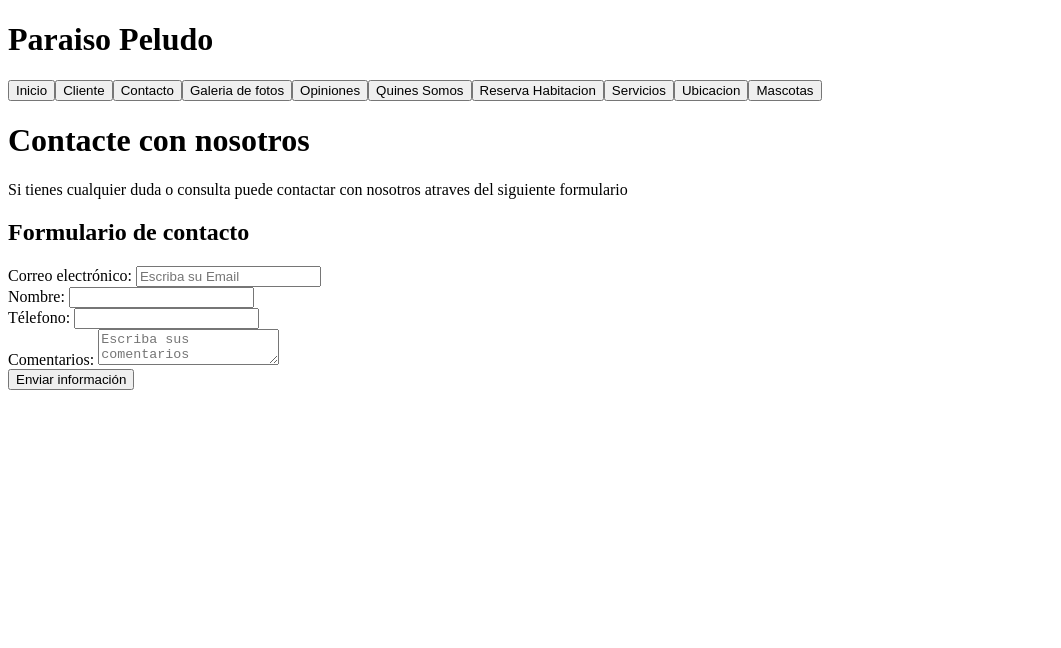
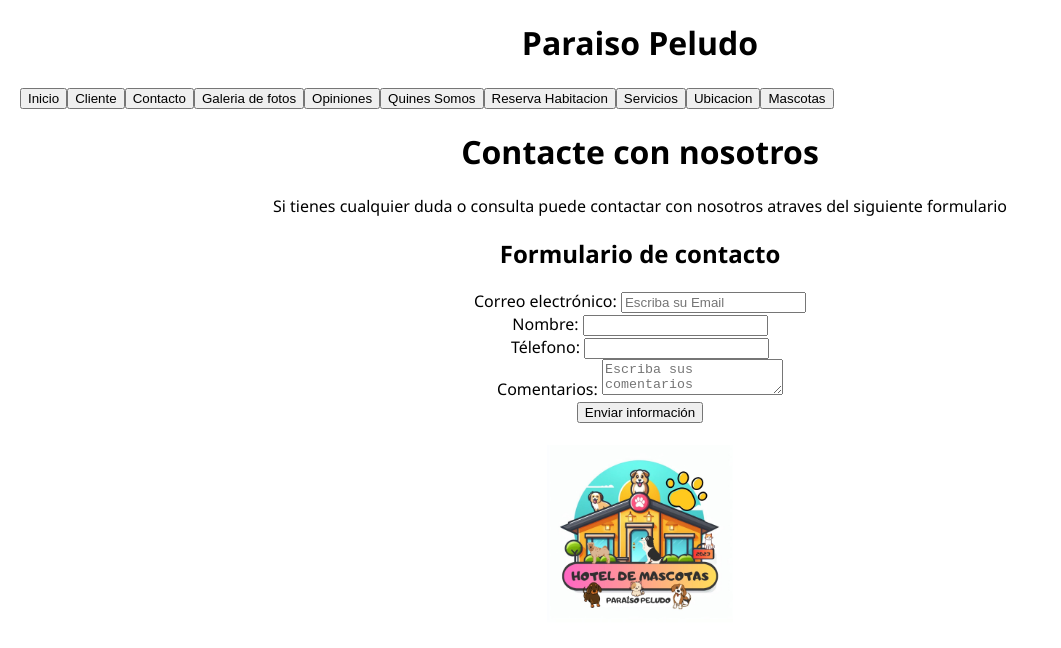
Before and after one commit to cohet3/FrontHotelMascotas, an Angular app: page /contacto in a window 1280 px wide. Shown: the top 648 px of the page, without its empty margins (0-1061 px from the left). Built offline with nearby package versions, Linux system fonts and the light colour scheme.

Commit message:
centrado de ubicacion y contacto 3Marzo 20.54

```diff
--- a/src/app/app.component.css
+++ b/src/app/app.component.css
@@ -1,4 +1,12 @@
-
+h1 {
+    text-align: center;
+  }
+img {
+    display: block;
+    margin-left: auto;
+    margin-right: auto;
+    width: 10%;
+  }
 body{
     margin: 0;
     padding: 0;
--- a/src/app/app.component.html
+++ b/src/app/app.component.html
@@ -1,5 +1,5 @@
-<h1>Paraiso Peludo</h1>
 
+  <h1>Paraiso Peludo</h1>
 <a routerLink="inicio">
   <button class="button button2">Inicio</button>
 </a>
@@ -30,5 +30,4 @@
 <a routerLink="mascotas">
   <button class="button button2">Mascotas</button>
 </a>
-
 <router-outlet />
--- a/src/app/contacto/contacto.component.css
+++ b/src/app/contacto/contacto.component.css
@@ -0,0 +1,14 @@
+h1, p, h2 {
+    text-align: center;
+  }
+.contenedor-formulario {
+    margin: 0 auto;
+    width: 50%;
+    text-align: center;
+  }
+img {
+    display: block;
+    margin-left: auto;
+    margin-right: auto;
+    width: 15%;
+  }
--- a/src/app/contacto/contacto.component.html
+++ b/src/app/contacto/contacto.component.html
@@ -1,7 +1,7 @@
 <h1>Contacte con nosotros</h1>
 <p>Si tienes cualquier duda o consulta puede contactar con nosotros atraves del siguiente formulario</p>
 <h2>Formulario de contacto</h2>
-<div>
+<div class="contenedor-formulario">
 <label>Correo electrónico: </label>
 <input type="email" [(ngModel)]="correo" placeholder="Escriba su Email">
 <br>
@@ -21,3 +21,5 @@
         <p>{{mensaje}}</p>
     }
 </div>
+<br>
+<img src="assets\imagenes\logoJPG.jpg" width="50%" alt="Paraiso Peludo">
--- a/src/app/mascotas/mascotas.component.html
+++ b/src/app/mascotas/mascotas.component.html
@@ -1,2 +1 @@
 <p>mascotas works!</p>
-hola que tal? muy bien
--- a/src/app/ubicacion/ubicacion.component.css
+++ b/src/app/ubicacion/ubicacion.component.css
@@ -1,3 +1,9 @@
+img {
+  display: block;
+  margin-left: auto;
+  margin-right: auto;
+  width: 10%;
+}
 iframe {
   display: block;
   margin-left: auto;
--- a/src/app/ubicacion/ubicacion.component.html
+++ b/src/app/ubicacion/ubicacion.component.html
@@ -1,7 +1,37 @@
-<h1>Donde estamos</h1>
-
-<p>El Hotel para mascotas Paraíso peludo se encuentra situado en la zona este de Madrid, en la zona conocida como Ensanche de Vallecas, junto al parque de la Gavia, un entorno privilegiado en cuanto a vegetación y tranquilidad para los paseos de vuestras mascotas!</p>
-<br>
-<img src="src/assets/imagenes/LogoPNG.png" alt="">
-<br>
-<iframe src="https://www.google.com/maps/d/embed?mid=1BbLS3MBxqoE4ExfzlNTSeDOPc6KfPwk&ehbc=2E312F" width="640" height="480"></iframe>
+<!DOCTYPE html>
+<html lang="es">
+<head>
+  <meta charset="UTF-8">
+  <meta name="viewport" content="width=device-width, initial-scale=1.0">
+  <title>Paraíso Peludo - Donde estamos</title>
+  <style>
+    body {
+      margin: 0;
+      padding: 20px;
+      font-family: Arial, sans-serif;
+    }
+    h1 {
+      text-align: center;
+    }
+    p {
+      text-align: center;
+    }
+    img {
+      display: block;
+      margin: 0 auto;
+    }
+    iframe {
+      display: block;
+      margin: 0 auto;
+    }
+  </style>
+</head>
+<body>
+  <h1>Donde estamos</h1>
+  <p>El Hotel para mascotas Paraíso peludo se encuentra situado en la zona este de Madrid, en la zona conocida como Ensanche de Vallecas, junto al parque de la Gavia, un entorno privilegiado en cuanto a vegetación y tranquilidad para los paseos de vuestras mascotas!</p>
+  <br>
+  <img src="assets\imagenes\logoJPG.jpg" width="50%" alt="Paraiso Peludo">
+  <br>
+  <iframe src="https://www.google.com/maps/d/embed?mid=1BbLS3MBxqoE4ExfzlNTSeDOPc6KfPwk&ehbc=2E312F" width="640" height="480"></iframe>
+</body>
+</html>
--- a/src/styles.css
+++ b/src/styles.css
@@ -1 +1,4 @@
-/* You can add global styles to this file, and also import other style files */
+body {
+    font-family: 'Segoe UI', Tahoma, Geneva, Verdana, sans-serif;
+    margin: 20px;
+}
```
Also changed, not shown: src/app/galeria-fotos/galeria-fotos.component.html (line endings or trailing spaces).
